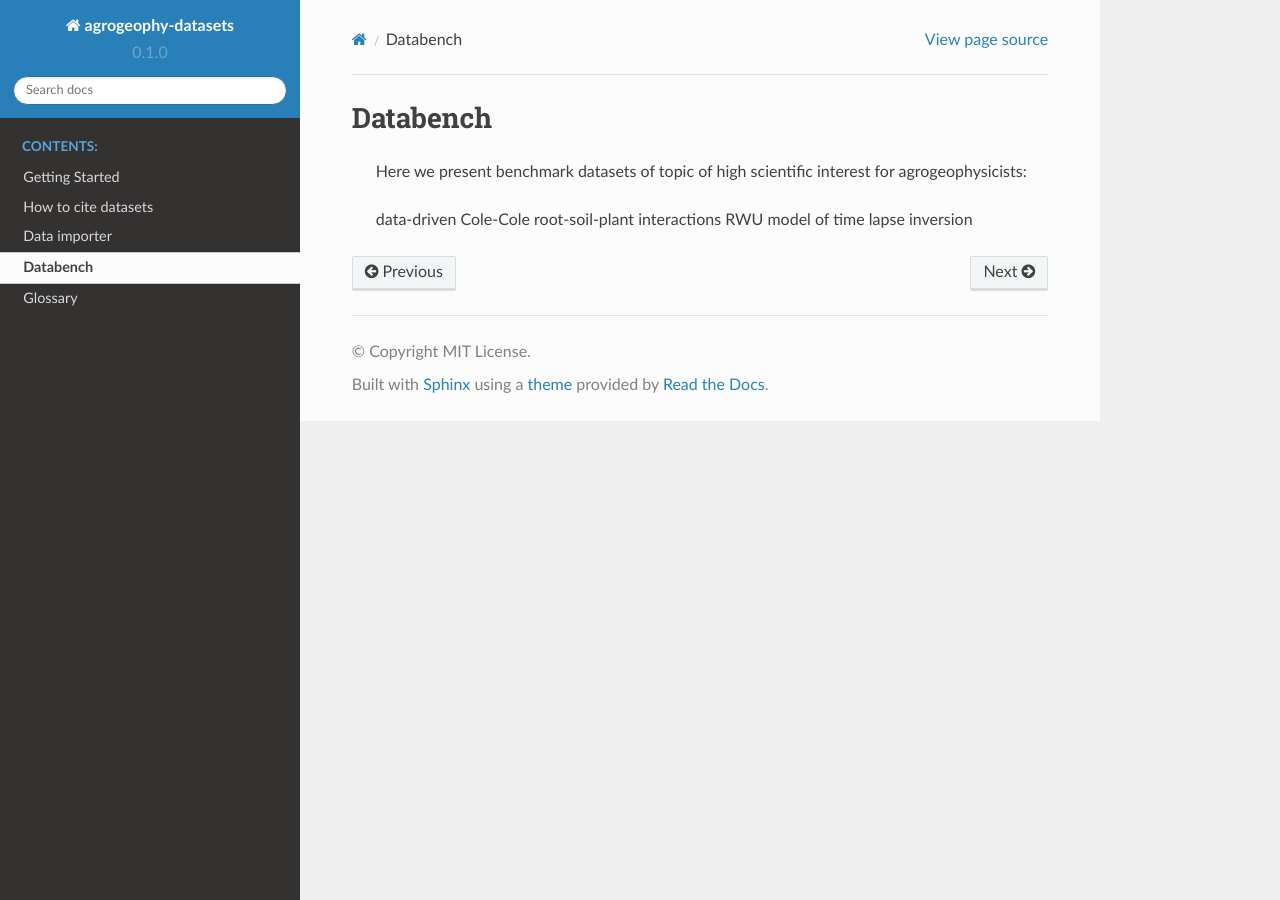
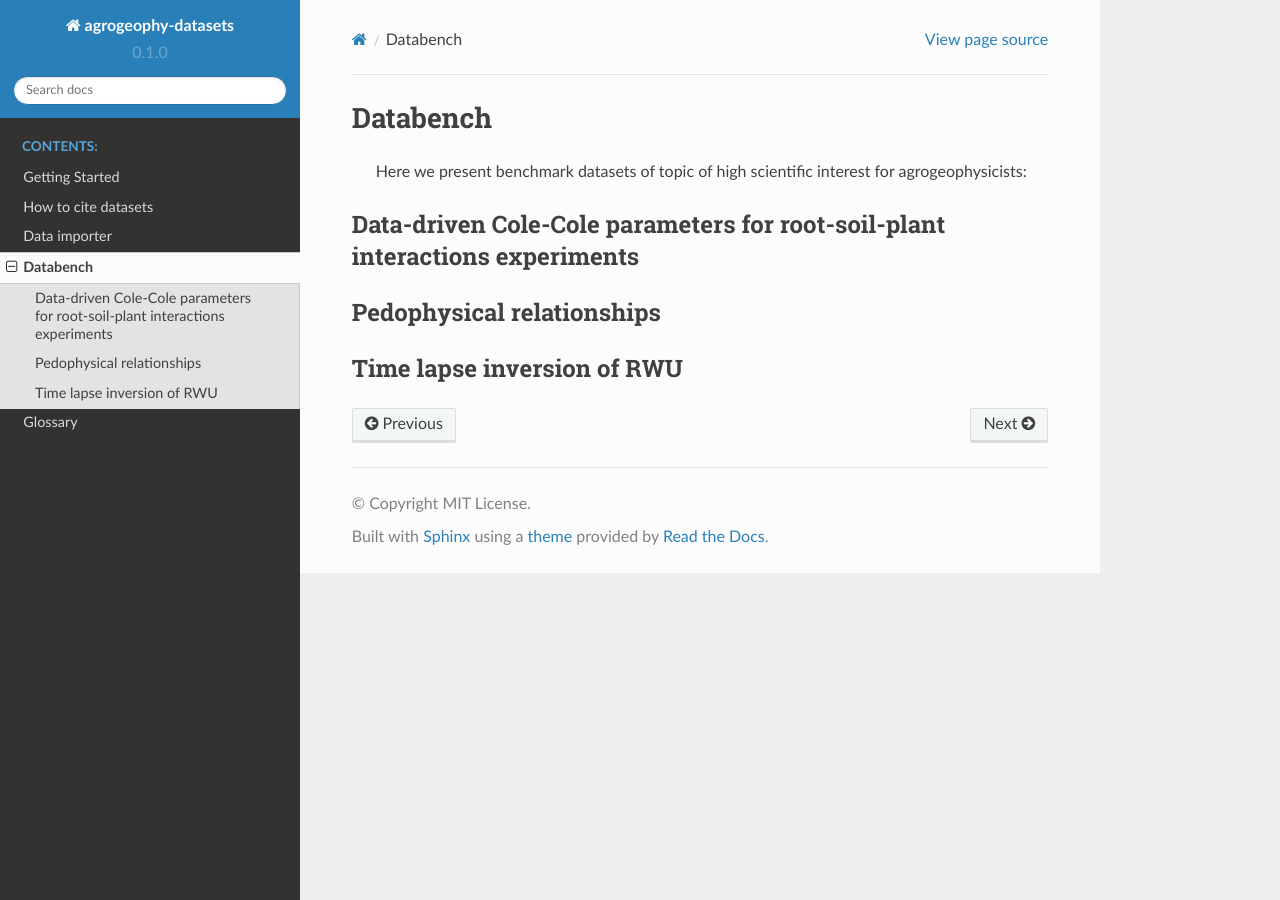
Before and after one commit to agrogeophy/datasets, a Sphinx documentation site: the page built from docs/benchmark.rst, in a window 1280 px wide. Built offline with Sphinx 7.4.7 and the Read the Docs theme 2.0.0, drawn with Linux system fonts in a browser that asks for light colours.

Commit message:
Update benchmark.rst

```diff
--- a/docs/benchmark.rst
+++ b/docs/benchmark.rst
@@ -4,5 +4,12 @@ Databench
 
  Here we present benchmark datasets of topic of high scientific interest for agrogeophysicists:
 
- data-driven Cole-Cole root-soil-plant interactions
- RWU model of time lapse inversion
+Data-driven Cole-Cole parameters for root-soil-plant interactions experiments
+-----------------------------------------------------------------------------
+
+
+Pedophysical relationships
+---------------------------
+
+Time lapse inversion of RWU
+---------------------------
```
